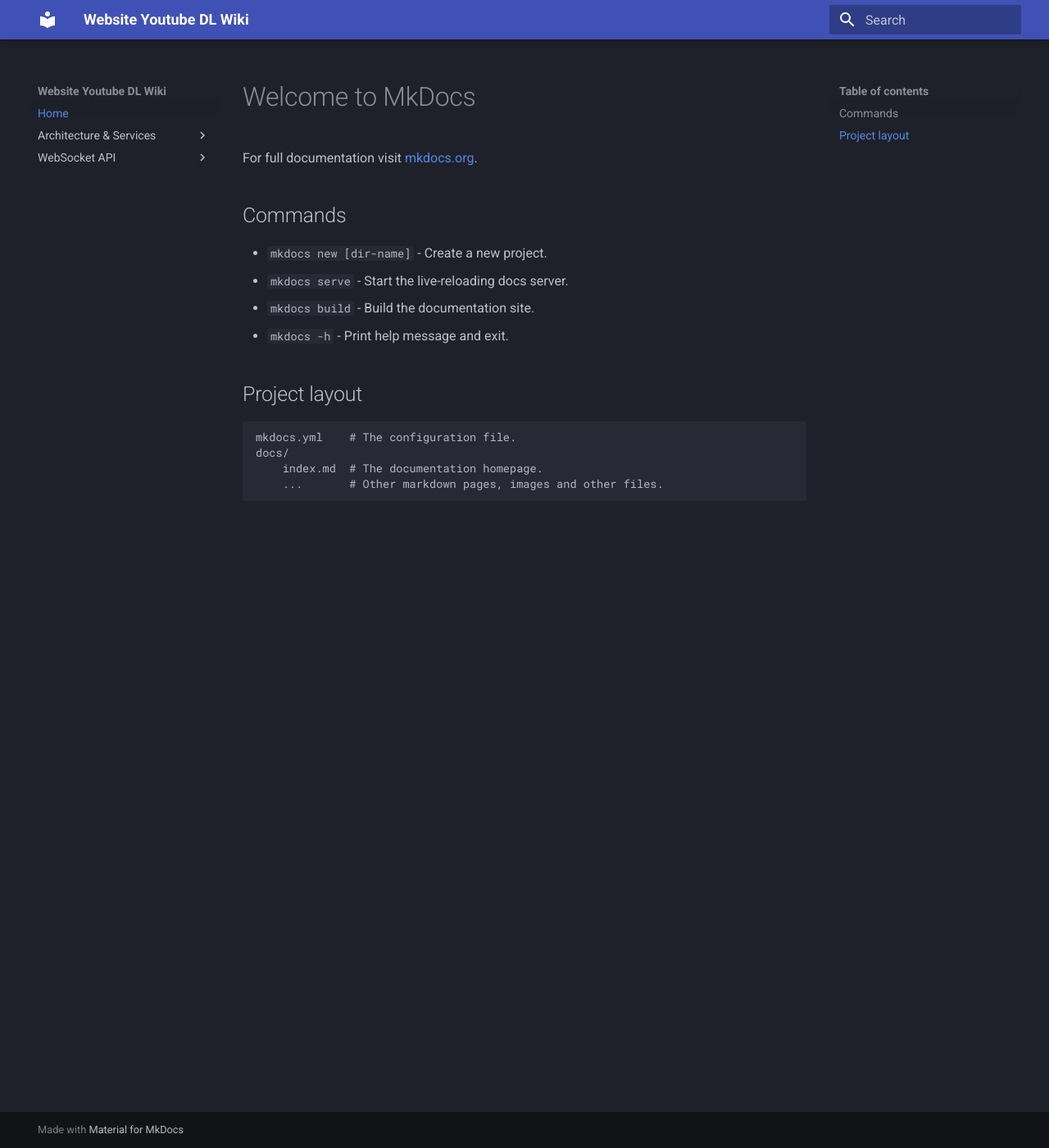
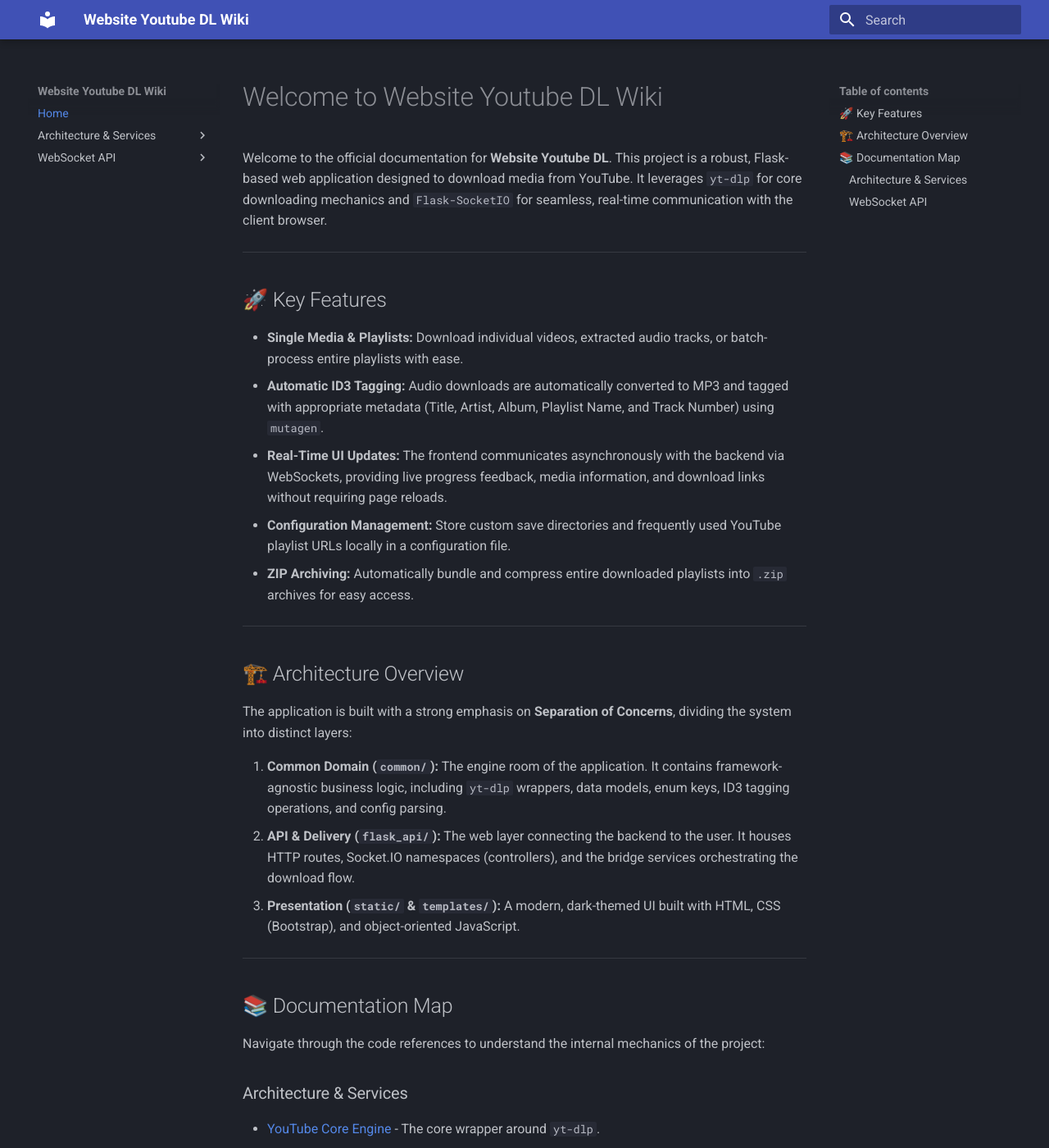
Before and after one commit to rszczygielski/website_youtube_dl, an MkDocs documentation site: the page built from docs/index.md, in a window 1280 px wide and 1400 px high. Shown: the whole window at 82% size. Built offline with MkDocs 1.6.1 and Material for MkDocs 9.7.7, drawn with Linux system fonts in a browser that asks for light colours; some of the changed text lies outside the part shown.

Commit message:
feat: created project index.md

```diff
--- a/docs/index.md
+++ b/docs/index.md
@@ -1,17 +1,39 @@
-# Welcome to MkDocs
+# Welcome to Website Youtube DL Wiki
 
-For full documentation visit [mkdocs.org](https://www.mkdocs.org).
+Welcome to the official documentation for **Website Youtube DL**. This project is a robust, Flask-based web application designed to download media from YouTube. It leverages `yt-dlp` for core downloading mechanics and `Flask-SocketIO` for seamless, real-time communication with the client browser.
 
-## Commands
+---
 
-* `mkdocs new [dir-name]` - Create a new project.
-* `mkdocs serve` - Start the live-reloading docs server.
-* `mkdocs build` - Build the documentation site.
-* `mkdocs -h` - Print help message and exit.
+## 🚀 Key Features
 
-## Project layout
+* **Single Media & Playlists:** Download individual videos, extracted audio tracks, or batch-process entire playlists with ease.
+* **Automatic ID3 Tagging:** Audio downloads are automatically converted to MP3 and tagged with appropriate metadata (Title, Artist, Album, Playlist Name, and Track Number) using `mutagen`.
+* **Real-Time UI Updates:** The frontend communicates asynchronously with the backend via WebSockets, providing live progress feedback, media information, and download links without requiring page reloads.
+* **Configuration Management:** Store custom save directories and frequently used YouTube playlist URLs locally in a configuration file.
+* **ZIP Archiving:** Automatically bundle and compress entire downloaded playlists into `.zip` archives for easy access.
 
-    mkdocs.yml    # The configuration file.
-    docs/
-        index.md  # The documentation homepage.
-        ...       # Other markdown pages, images and other files.
+---
+
+## 🏗️ Architecture Overview
+
+The application is built with a strong emphasis on **Separation of Concerns**, dividing the system into distinct layers:
+
+1.  **Common Domain (`common/`):** The engine room of the application. It contains framework-agnostic business logic, including `yt-dlp` wrappers, data models, enum keys, ID3 tagging operations, and config parsing.
+2.  **API & Delivery (`flask_api/`):** The web layer connecting the backend to the user. It houses HTTP routes, Socket.IO namespaces (controllers), and the bridge services orchestrating the download flow.
+3.  **Presentation (`static/` & `templates/`):** A modern, dark-themed UI built with HTML, CSS (Bootstrap), and object-oriented JavaScript.
+
+---
+
+## 📚 Documentation Map
+
+Navigate through the code references to understand the internal mechanics of the project:
+
+### Architecture & Services
+* [YouTube Core Engine](code/youtube_dl.md) - The core wrapper around `yt-dlp`.
+* [Downloader Service](code/downloader_service.md) - The service orchestrating single tracks, playlists, and zipping.
+* [Configuration Manager](code/config.md) - Management of paths and saved playlists.
+
+### WebSocket API
+* [Namespaces (Controllers)](code/namespaces.md) - Event listeners for frontend communication.
+* [Socket Manager](code/sockets.md) - Session tracking, message queuing, and connection management.
+* [Media Information Handler](code/media_info.md) - Real-time emission of media metadata to the client.
```
